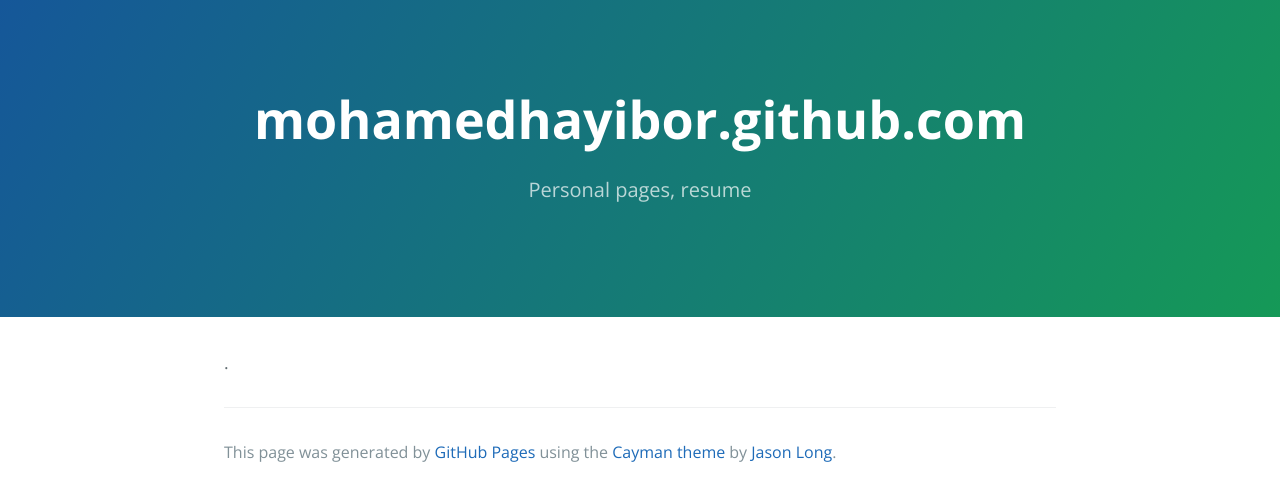
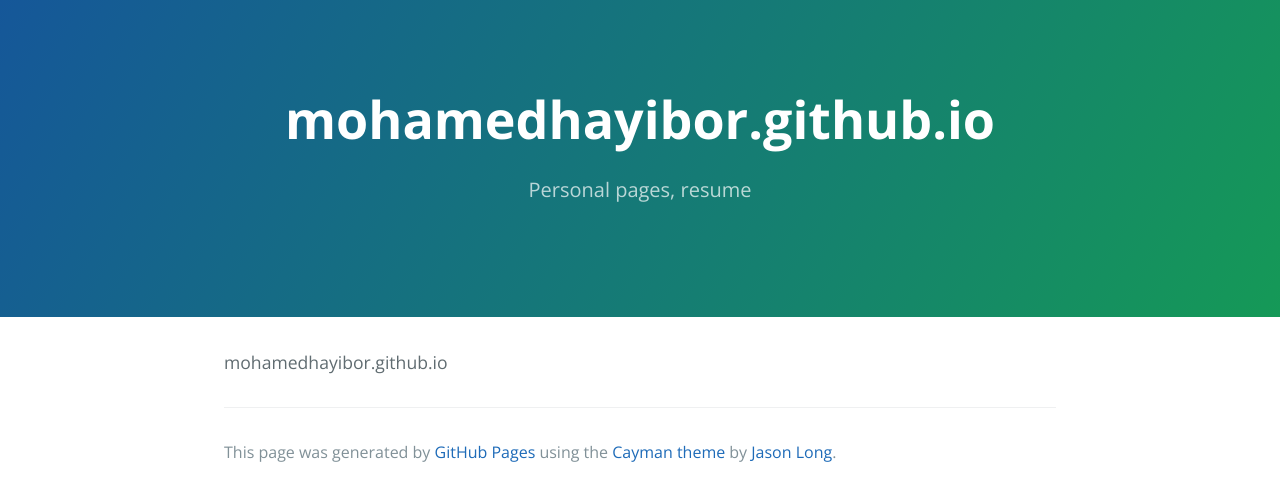
Before and after one commit to mohamedhayibor/mohamedhayibor.github.io, a plain HTML site: page index.html in a window 1280 px wide. Drawn offline with nearby package versions, Linux system fonts and the light colour scheme.

Commit message:
Replace master branch with page content via GitHub

```diff
--- a/index.html
+++ b/index.html
@@ -2,7 +2,7 @@
 <html lang="en-us">
   <head>
     <meta charset="UTF-8">
-    <title>mohamedhayibor.github.com by mohamedhayibor</title>
+    <title>mohamedhayibor.github.io by mohamedhayibor</title>
     <meta name="viewport" content="width=device-width, initial-scale=1">
     <link rel="stylesheet" type="text/css" href="stylesheets/normalize.css" media="screen">
     <link href='https://fonts.googleapis.com/css?family=Open+Sans:400,700' rel='stylesheet' type='text/css'>
@@ -11,12 +11,12 @@
   </head>
   <body>
     <section class="page-header">
-      <h1 class="project-name">mohamedhayibor.github.com</h1>
+      <h1 class="project-name">mohamedhayibor.github.io</h1>
       <h2 class="project-tagline">Personal pages, resume</h2>
     </section>
 
     <section class="main-content">
-      <p>.</p>
+      <p>mohamedhayibor.github.io</p>
 
       <footer class="site-footer">
 
--- a/params.json
+++ b/params.json
@@ -1 +1 @@
-{"name":"mohamedhayibor.github.com","tagline":"Personal pages, resume","body":".","google":"","note":"Don't delete this file! It's used internally to help with page regeneration."}
+{"name":"mohamedhayibor.github.io","tagline":"Personal pages, resume","body":"mohamedhayibor.github.io","google":"","note":"Don't delete this file! It's used internally to help with page regeneration."}
```
